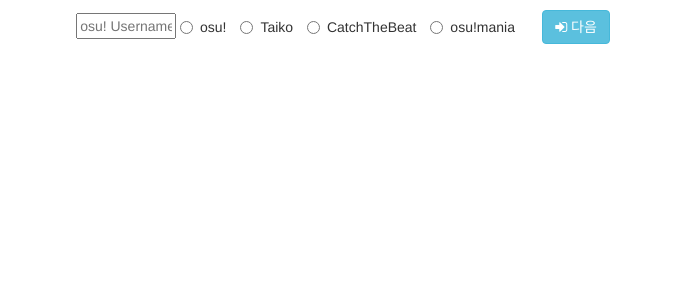
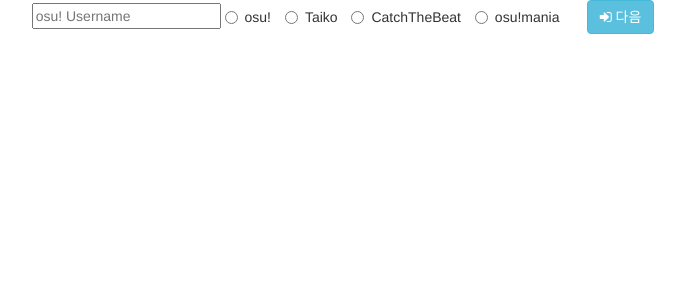
Before and after one commit to Akaza-Akari/petit-apply, a PHP site: page / in a window 1280 px wide. Shown: the top 300 px of the page, without its empty margins (297-982 px from the left). Run offline with PHP 8.4, Linux system fonts and the light colour scheme.

Commit message:
clean style

```diff
--- a/index.php
+++ b/index.php
@@ -1,9 +1,9 @@
 <meta name="viewport" content="width=device-width, initial-scale=1, maximum-scale=1">
 <link rel="stylesheet" href="https://maxcdn.bootstrapcdn.com/bootstrap/3.3.7/css/bootstrap.min.css" integrity="sha384-BVYiiSIFeK1dGmJRAkycuHAHRg32OmUcww7on3RYdg4Va+PmSTsz/K68vbdEjh4u" crossorigin="anonymous">
 <link href="https://maxcdn.bootstrapcdn.com/font-awesome/4.7.0/css/font-awesome.min.css" rel="stylesheet" integrity=sha384-wvfXpqpZZVQGK6TAh5PVlGOfQNHSoD2xbE+QkPxCAFlNEevoEH3Sl0sibVcOQVnN crossorigin="anonymous">
-<form style="margin-top:10px!important;" action="register.php" method="post">
+<form action="register.php" method="post">
 	<center>
-	<input style="width:100px!important;" placeholder="osu! Username" name="username" required/>
+	<input placeholder="osu! Username" name="username" required/>
 	<label class="radio-inline"><input type="radio" name="mode" value="osu">osu!</label>
 	<label class="radio-inline"><input type="radio" name="mode" value="taiko">Taiko</label>
 	<label class="radio-inline"><input type="radio" name="mode" value="ctb">CatchTheBeat</label>
```
